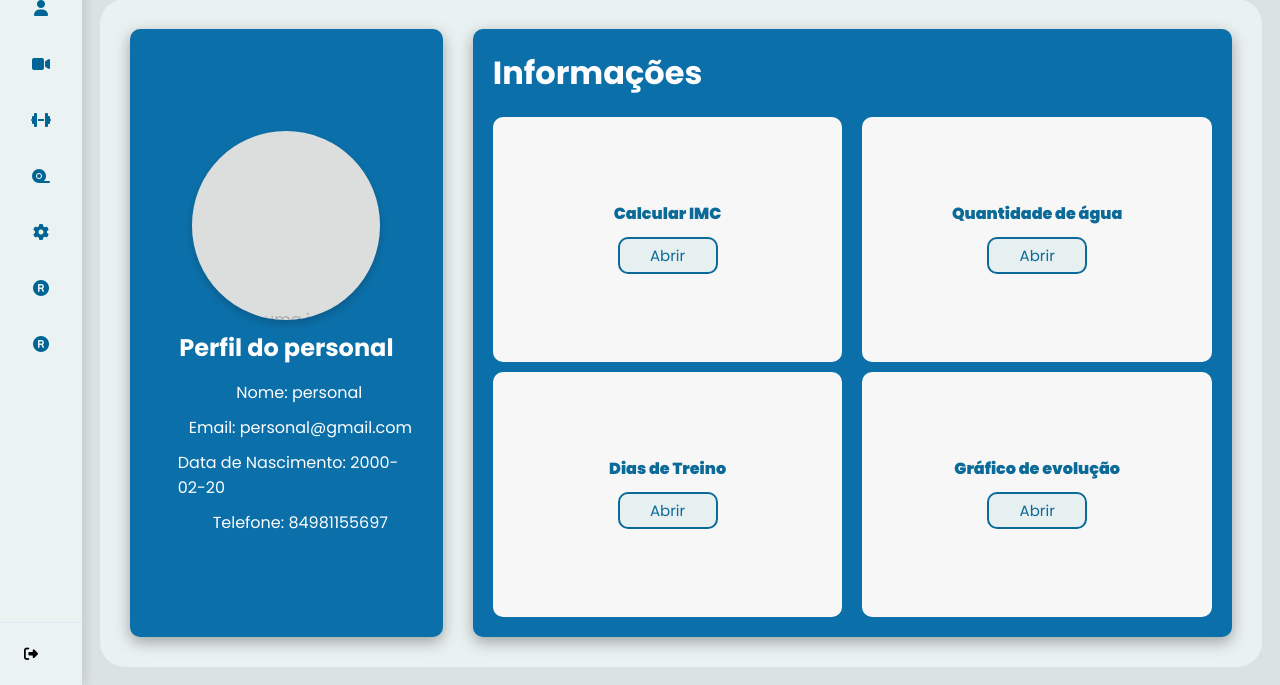
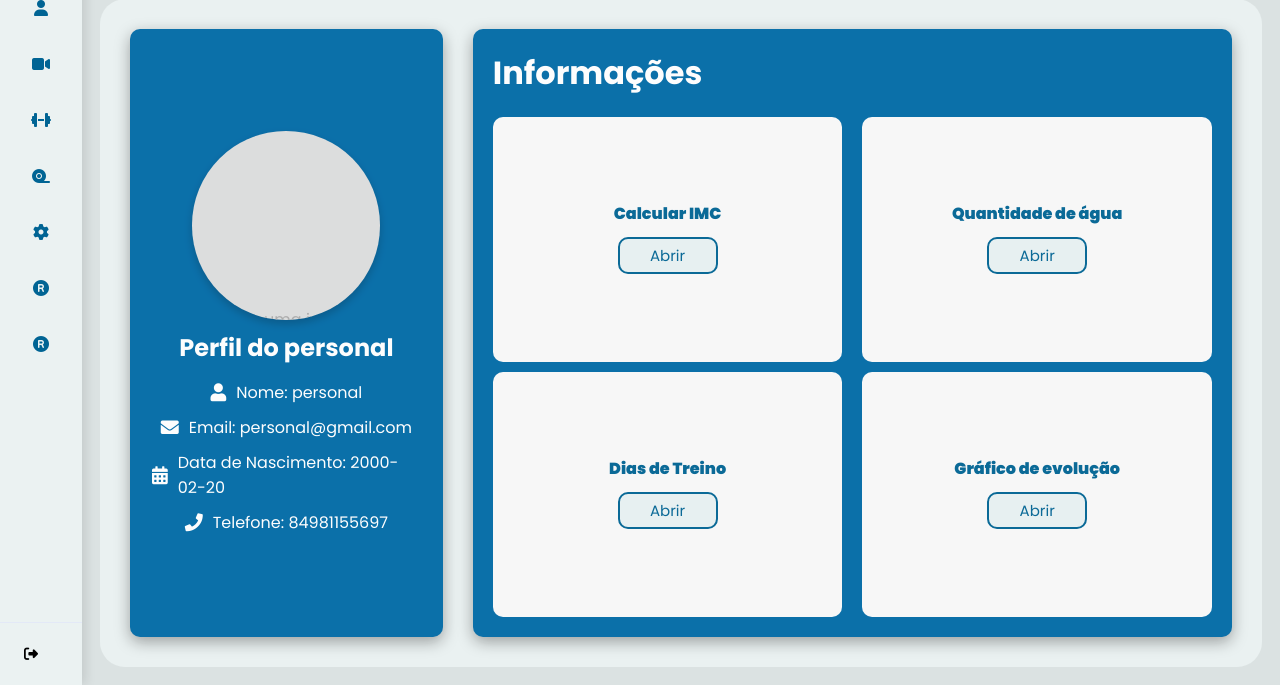
Before and after one commit to karinesouza06/TechFit, a Flask app: page /profile in a window 1280 px wide. Shown: the part 115-800 px from the top of the page. Run offline with Flask 3, Linux system fonts and the light colour scheme; a user stored in the database is signed in; data comes from the database, SQL or seed files in the repository; data that the repository does not hold is empty.

Commit message:
Update profile.html

```diff
--- a/TechFit/templates/profile.html
+++ b/TechFit/templates/profile.html
@@ -145,6 +145,7 @@
     }
 
     .profile-info1 .info-item i {
+        color: #ffff;
         font-size: 18px;
     }
 
```
